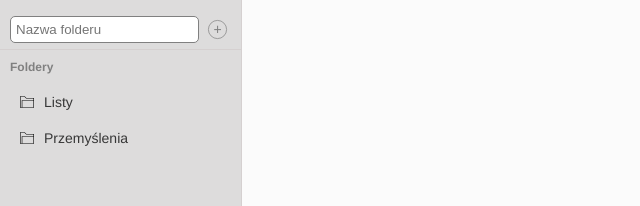
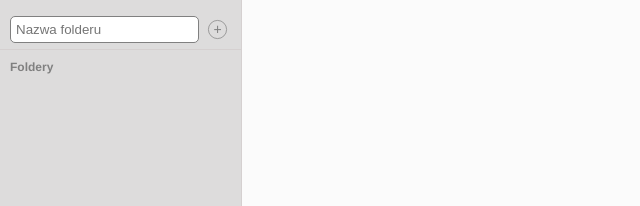
Before and after one commit to kacpi95/React-lesson-Router, a React (Vite) app in the folder front-end/: page / in a window 1280 px wide. Shown: the top 206 px of the page, without its empty margins (0-640 px from the left). Built offline with nearby package versions, Linux system fonts and the light colour scheme.

Commit message:
delete local state with NotesList and FoldersList

```diff
--- a/front-end/src/components/folders-list/FoldersList.jsx
+++ b/front-end/src/components/folders-list/FoldersList.jsx
@@ -1,50 +1,39 @@
-import styles from "./FoldersList.module.css";
-
-import { useState } from "react";
-import { Folder } from "../folder/Folder";
-import { Title } from "../title/Title";
-import { TopBar } from "../top-bar/TopBar";
-import { AddNewButton } from "../add-new-button/AddNewButton";
-import { NavLink } from "react-router-dom";
+import styles from './FoldersList.module.css';
+import { Folder } from '../folder/Folder';
+import { Title } from '../title/Title';
+import { TopBar } from '../top-bar/TopBar';
+import { AddNewButton } from '../add-new-button/AddNewButton';
+import { NavLink } from 'react-router-dom';
 
 const Folders = ({ children }) => (
-    <div className={styles["folders-column"]}>{children}</div>
+  <div className={styles['folders-column']}>{children}</div>
 );
 const UserCreatedFolders = ({ children }) => (
-    <div role="list" className={styles["folders-list"]}>
+  <div role='list' className={styles['folders-list']}>
     {children}
   </div>
 );
 
 const FoldersList = () => {
-    const [folders] = useState([
-        {
-            name: "Listy",
-            id: 1,
-        },
-        {
-            name: "Przemyślenia",
-            id: 2,
-        },
-    ]);
+  const folders = [];
 
   return (
     <Folders>
       <TopBar>
         <input
-                    className={styles["new-folder-input"]}
-                    type="text"
-                    placeholder="Nazwa folderu"
+          className={styles['new-folder-input']}
+          type='text'
+          placeholder='Nazwa folderu'
         />
-                <AddNewButton type="submit">+</AddNewButton>
+        <AddNewButton type='submit'>+</AddNewButton>
       </TopBar>
 
       <Title>Foldery</Title>
       <UserCreatedFolders>
         {folders.map((folder) => (
           <NavLink key={folder.id} to={`/notes/${folder.id}`}>
-                        {({isActive}) => {
-                          return <Folder active={isActive}>{folder.name}</Folder>
+            {({ isActive }) => {
+              return <Folder active={isActive}>{folder.name}</Folder>;
             }}
           </NavLink>
         ))}
--- a/front-end/src/components/notes-list/NotesList.jsx
+++ b/front-end/src/components/notes-list/NotesList.jsx
@@ -1,63 +1,25 @@
-import styles from "./NotesList.module.css";
-import { useState } from "react";
-import { Title } from "../title/Title";
-import { AddNewButton } from "../add-new-button/AddNewButton";
-import { TopBar } from "../top-bar/TopBar";
-import { ShortNote } from "../short-note/ShortNote";
-import { Note } from "../note/Note";
-import { useParams } from "react-router-dom";
+import styles from './NotesList.module.css';
+import { Title } from '../title/Title';
+import { AddNewButton } from '../add-new-button/AddNewButton';
+import { TopBar } from '../top-bar/TopBar';
+import { ShortNote } from '../short-note/ShortNote';
+import { Note } from '../note/Note';
+import { useParams } from 'react-router-dom';
 
 const NotesContainer = ({ children }) => (
-    <div className={styles["notes-container"]}>{children}</div>
+  <div className={styles['notes-container']}>{children}</div>
 );
 
 const Notes = ({ children }) => (
-    <div className={styles["notes-list"]} role="list">
+  <div className={styles['notes-list']} role='list'>
     {children}
   </div>
 );
 
 const NotesList = () => {
-    const [notes] = useState([
-        {
-            id: 5,
-            folderId: 2,
-            title: "Albert Einstein",
-            body: "Learn from yesterday, live for today, hope for tomorrow. The important thing is not to stop questioning.",
-        },
-        {
-            id: 7,
-            title: "Sun Tzu",
-            folderId: 2,
-            body: "Osiągnąć sto zwycięstw w stu bitwach nie jest szczytem umiejętności. Szczytem umiejętności jest pokonanie przeciwnika bez walki.",
-        },
-        {
-            title: "Nowa notatka",
-            body: "Tutaj wpisz treść swojej notatki alasdasdasdasdlaksjd asd ",
-            folderId: 1,
-            id: 8,
-        },
-        {
-            title: "Nowa notatka",
-            body: "Tutaj wpisz treść swojej notatki",
-            folderId: 1,
-            id: 10,
-        },
-        {
-            title: "Nowa notatkaqq",
-            body: "Tutaj wpisz treść swojej notatki",
-            folderId: 1,
-            id: 15,
-        },
-        {
-            title: "Nowa notatka",
-            body: "Tutaj wpisz treść swojej notatki",
-            folderId: 1,
-            id: 17,
-        },
-    ]);
+  const notes = [];
 
-    const {folderId} = useParams()
+  const { folderId } = useParams();
 
   return (
     <NotesContainer>
@@ -71,11 +33,7 @@ const NotesList = () => {
         {notes
           .filter((note) => note.folderId === Number(folderId))
           .map((note, idx) => (
-                    <ShortNote
-                        role="listitem"
-                        key={idx}
-                        note={note}
-                    ></ShortNote>
+            <ShortNote role='listitem' key={idx} note={note}></ShortNote>
           ))}
       </Notes>
       <Note />
```
Lines whose indentation alone changed are shown as unchanged.
